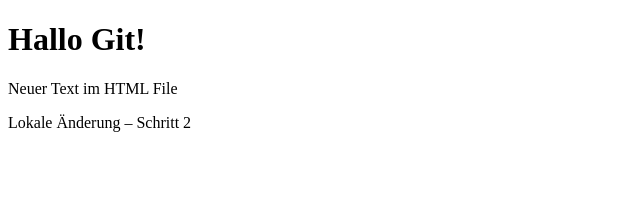
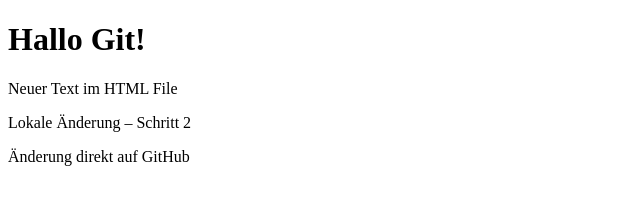
Before and after one commit to KaterynaSavelieva/Projekt2, a plain HTML site: page index.html in a window 1280 px wide. Shown: the whole page, without its empty margins (0-640 px from the left). Drawn offline with Linux system fonts and the light colour scheme.

Commit message:
Update index.html
Änderung online gemacht

```diff
--- a/index.html
+++ b/index.html
@@ -7,5 +7,6 @@
     <h1>Hallo Git!</h1>
     <p>Neuer Text im HTML File</p>
     <p>Lokale Änderung – Schritt 2</p>
+    <p>Änderung direkt auf GitHub</p>
   </body>
 </html>
```
